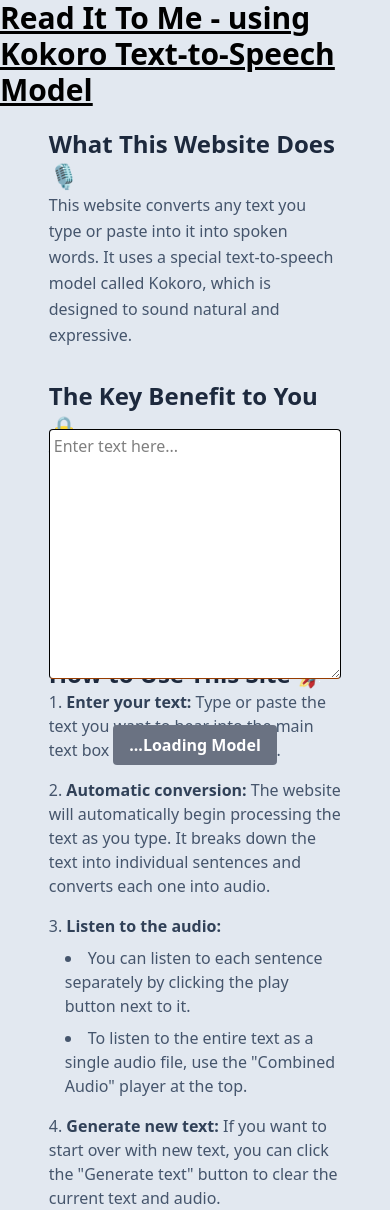
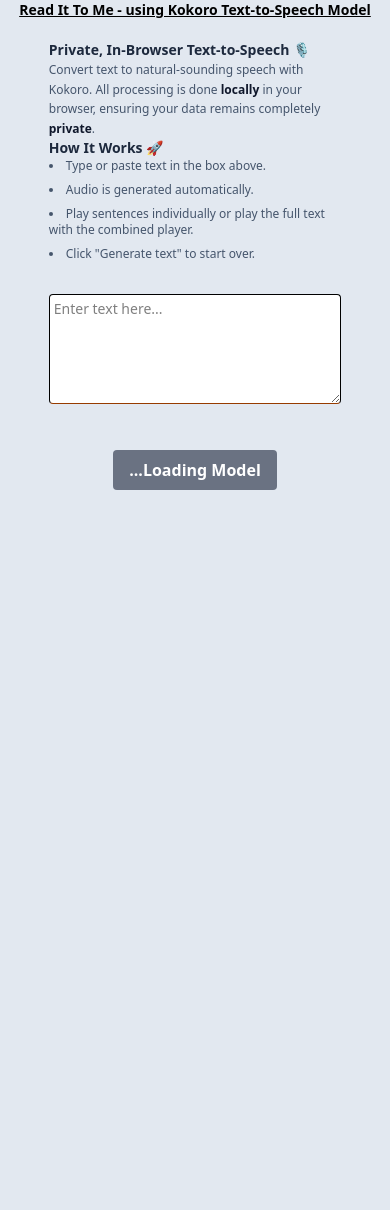
Before and after one commit to kevbot8k/kokoro_web, a Vue app: page / in a window 390 px wide. After the commit the page ends 844 px from the top, so only its background shows below. Built offline with nearby package versions, Linux system fonts and the light colour scheme.

Commit message:
UI more responsive, maybe work on mobile with polyfill?

```diff
--- a/src/components/AudioPage.vue
+++ b/src/components/AudioPage.vue
@@ -142,60 +142,36 @@
 
 <template>
 
-  <div class="text-3xl font-bold underline">
+  <div class="text-sm sm:text-lg md:text-xl lg:text-2xl font-bold underline h-auto">
     <h1>
       Read It To Me - using Kokoro Text-to-Speech Model
     </h1>
   </div>
-  <div class="my-5 w-3/4 max-h-1/3">
-    <section class="mb-8">
-      <h2 class="text-2xl font-bold text-slate-800">What This Website Does 🎙️</h2>
-      <p class="text-slate-600 leading-relaxed">
-        This website converts any text you type or paste into it into spoken words. It uses a special text-to-speech
-        model called Kokoro, which is designed to sound natural and expressive.
+  <div class="flex flex-col items-center">
+    <div class="my-5 w-3/4 max-h-40vh flex flex-col items-center h-fit">
+      <section class="">
+        <h2 class="text-sm md:text-lg lg:text-2xl font-bold text-slate-800">Private, In-Browser Text-to-Speech 🎙️</h2>
+        <p class="text-slate-600 text-xs md:text-sm lg:text-lg leading-relaxed">
+          Convert text to natural-sounding speech with Kokoro. All processing is done <strong
+            class="font-semibold text-slate-900">locally</strong> in your browser, ensuring your data remains completely
+          <strong class="font-semibold text-slate-900">private</strong>.
         </p>
       </section>
 
-    <section class="mb-8">
-      <h2 class="text-2xl font-bold text-slate-800">The Key Benefit to You 🔒</h2>
-      <p class="text-slate-600 leading-relaxed">
-        The main advantage of this tool is <strong class="font-semibold text-slate-900">privacy</strong>. All the
-        processing happens <strong class="font-semibold text-slate-900">locally</strong> on your computer, within your
-        browser. This means that the text you enter is never sent over the internet to a server, keeping your
-        information completely private.
-      </p>
-    </section>
-
-    <section>
-      <h2 class="text-2xl font-bold text-slate-800">How to Use This Site 🚀</h2>
-      <ol class="list-decimal list-inside space-y-4 text-slate-600">
-        <li>
-          <strong class="font-semibold text-slate-700">Enter your text:</strong> Type or paste the text you want to hear
-          into the main text box at the top of the page.
-        </li>
-        <li>
-          <strong class="font-semibold text-slate-700">Automatic conversion:</strong> The website will automatically
-          begin processing the text as you type. It breaks down the text into individual sentences and converts each one
-          into audio.
-        </li>
-        <li>
-          <strong class="font-semibold text-slate-700">Listen to the audio:</strong>
-          <ul class="list-disc list-inside mt-2 ml-4 space-y-2">
-            <li>You can listen to each sentence separately by clicking the play button next to it.</li>
-            <li>To listen to the entire text as a single audio file, use the "Combined Audio" player at the top.</li>
+      <section class="w-full">
+        <h2 class="text-sm md:text-lg lg:text-2xl font-bold text-slate-800">How It Works 🚀</h2>
+        <ul class="list-disc list-inside space-y-2 text-slate-600 text-xs md:text-sm lg:text-lg">
+          <li>Type or paste text in the box above.</li>
+          <li>Audio is generated automatically.</li>
+          <li>Play sentences individually or play the full text with the combined player.</li>
+          <li>Click "Generate text" to start over.</li>
         </ul>
-        </li>
-        <li>
-          <strong class="font-semibold text-slate-700">Generate new text:</strong> If you want to start over with new
-          text, you can click the "Generate text" button to clear the current text and audio.
-        </li>
-      </ol>
       </section>
     </div>
 
-  <div class="w-3/4 max-h-1/3">
-    <textarea v-model="inputText" class="bg-white border rounded border-b-amber-800 w-full p-1 max-h-full"
-      placeholder="Enter text here..." rows="10"></textarea>
+    <div class="w-3/4 max-h-1/3 mt-3">
+      <textarea v-model="inputText" class="bg-white border rounded border-b-amber-800 w-full p-1 max-h-full text-sm md:text-lg"
+        placeholder="Enter text here..." rows="5"></textarea>
     </div>
 
     <div v-if="combinedAudio">
@@ -216,4 +192,5 @@
     <button @click="generateText" :disabled="!modelLoaded"
       class="bg-blue-500 hover:bg-blue-700 text-white font-bold py-2 px-4 rounded disabled:bg-gray-500 disabled:cursor-not-allowed">
       {{ modelLoaded ? (!modelGenerating ? `Generate text` : `...Generating`) : `...Loading Model` }}</button>
+  </div>
 </template>
--- a/src/workers/kokoro/phonemize.js
+++ b/src/workers/kokoro/phonemize.js
@@ -1,4 +1,24 @@
 import { phonemize as espeakng } from "phonemizer";
+
+// Polyfill for Safari: ReadableStream async iterator support
+if (
+    typeof ReadableStream !== "undefined" &&
+    !ReadableStream.prototype[Symbol.asyncIterator]
+) {
+    ReadableStream.prototype[Symbol.asyncIterator] = async function* () {
+        const reader = this.getReader();
+        try {
+            while (true) {
+                const { value, done } = await reader.read();
+                if (done) break;
+                yield value;
+            }
+        } finally {
+            reader.releaseLock();
+        }
+    };
+}
+
 
 /**
  * Helper function to split a string on a regex, but keep the delimiters.
```
Lines whose indentation alone changed are shown as unchanged.
